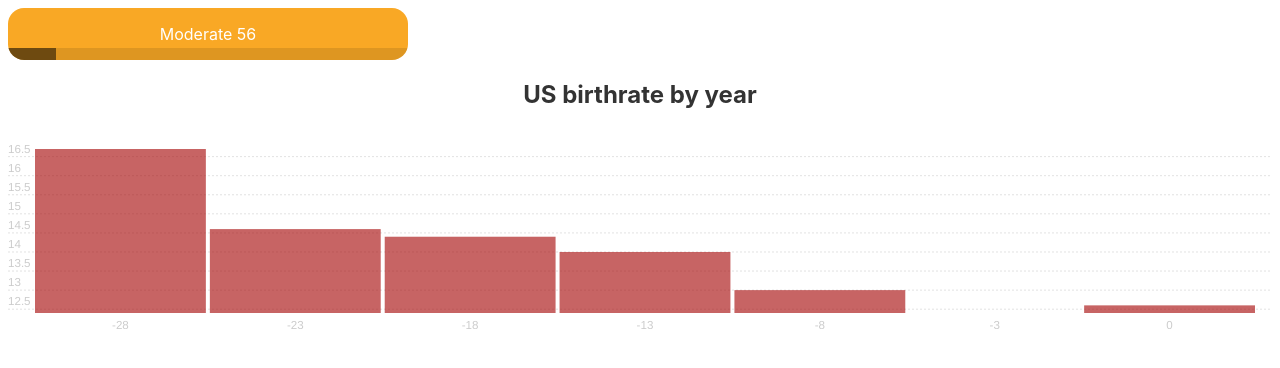
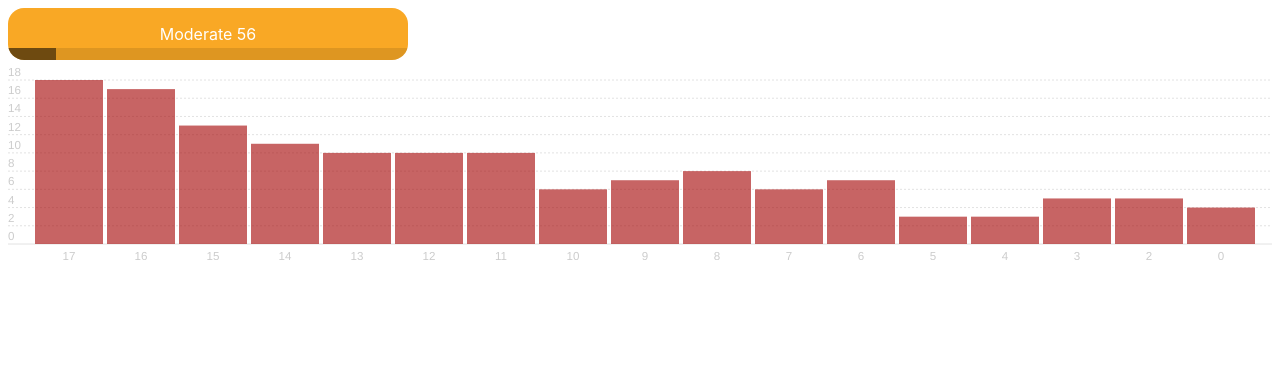
Before and after one commit to SebastianBoyd/air-quality, a Svelte app in the folder svelte-frontend/: page / in a window 1280 px wide. Shown: the top 368 px of the page. Built offline with nearby package versions, Linux system fonts and the light colour scheme.

Commit message:
add correct data to bar chart

```diff
--- a/svelte-frontend/src/Bar.svelte
+++ b/svelte-frontend/src/Bar.svelte
@@ -1,15 +1,7 @@
 <script>
 	import { scaleLinear, scaleBand, extent, min, max } from 'd3';
 
-	const points = [
-		{ year: 1990, birthrate: 16.7 },
-		{ year: 1995, birthrate: 14.6 },
-		{ year: 2000, birthrate: 14.4 },
-		{ year: 2005, birthrate: 14 },
-		{ year: 2010, birthrate: 13 },
-		{ year: 2015, birthrate: 12.4 },
-		{ year: 2018, birthrate: 12.6 }
-	];
+	const points = [{"hours_ago":17,"aqi":18},{"hours_ago":16,"aqi":17},{"hours_ago":15,"aqi":13},{"hours_ago":14,"aqi":11},{"hours_ago":13,"aqi":10},{"hours_ago":12,"aqi":10},{"hours_ago":11,"aqi":10},{"hours_ago":10,"aqi":6},{"hours_ago":9,"aqi":7},{"hours_ago":8,"aqi":8},{"hours_ago":7,"aqi":6},{"hours_ago":6,"aqi":7},{"hours_ago":5,"aqi":3},{"hours_ago":4,"aqi":3},{"hours_ago":3,"aqi":5},{"hours_ago":2,"aqi":5},{"hours_ago":0,"aqi":4}];
 
 // 	const xTicks = points.map(d => d.year);
 // 	const yTicks = extent(points, d => d.birthrate);
@@ -27,10 +19,10 @@
 		.range([padding.left, width - padding.right]);
 
 	$: yScale = scaleLinear()
-		.domain(extent(points, d => d.birthrate))
+		.domain([0, max(points, d => d.aqi)])
 		.range([height - padding.bottom, padding.top]);
 
-	$: xTicks = points.map(d => d.year - 2018);
+	$: xTicks = points.map(d => d.hours_ago);
 
 	$: yTicks = yScale.ticks();
 
@@ -86,8 +78,6 @@
 	}
 </style>
 
-<h2>US birthrate by year</h2>
-
 <div class="chart" bind:clientWidth={width} bind:clientHeight={height}>
 	<svg>
 		<!-- y axis -->
@@ -113,9 +103,9 @@
 			{#each points as point, i}
 				<rect
 					x="{xScale(i) + 2}"
-					y="{yScale(point.birthrate)}"
+					y="{yScale(point.aqi)}"
 					width="{barWidth - 4}"
-					height="{height - padding.bottom - yScale(point.birthrate)}"
+					height="{height - padding.bottom - yScale(point.aqi)}"
 				></rect>
 			{/each}
 		</g>
```
Also changed, not shown: 1 other file (tests, documents, lock files or other folders).
